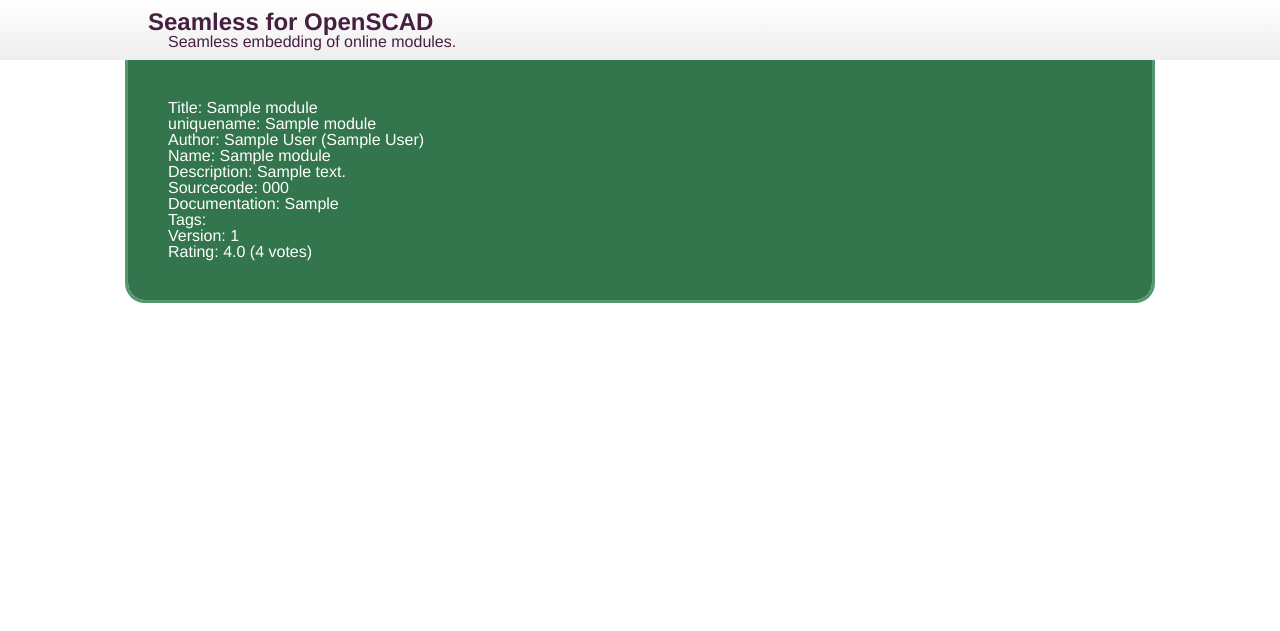
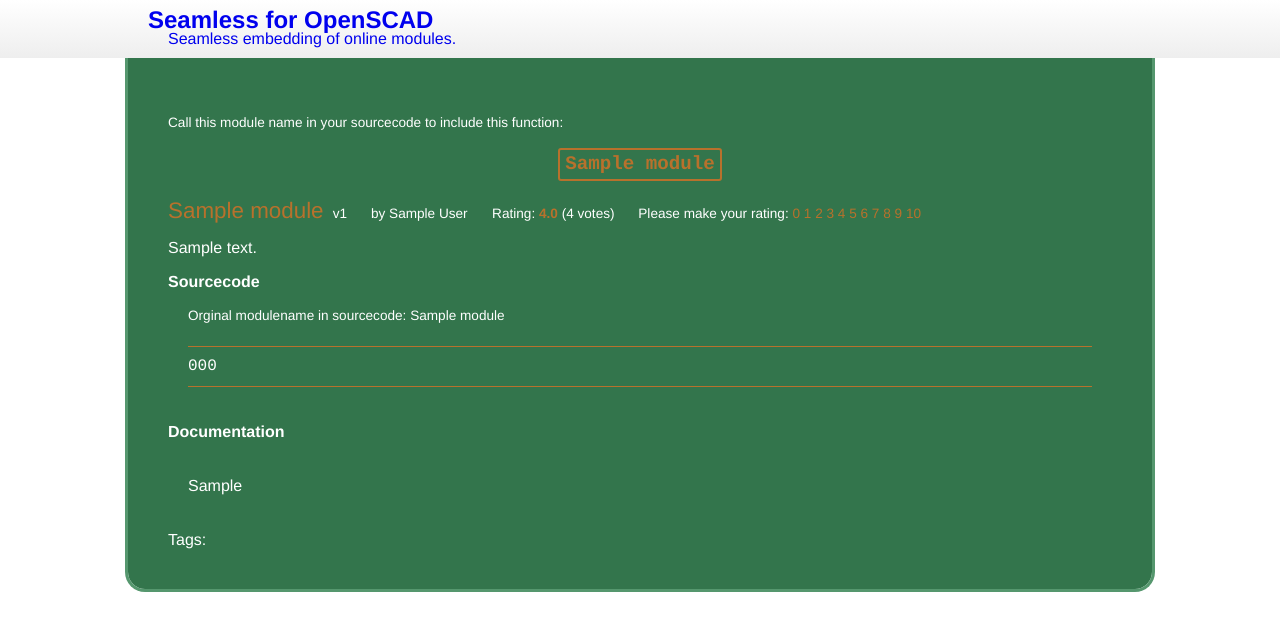
Before and after one commit to Phaiax/openscad-seamlesslib-server, a Django app: page /show/1/ in a window 1280 px wide. Shown: the top 631 px of the page. Run offline with Django 3.2, Linux system fonts and the light colour scheme; tables that the repository leaves empty hold one stand-in row (values such as "Sample post"); style sheets or scripts are compiled from the project's sources; parts of the project's set-up code (start-up, migrations or seed data) failed here and were passed over.

Commit message:
Design stuff

```diff
--- a/etc/requirements.txt
+++ b/etc/requirements.txt
@@ -4,3 +4,5 @@ mysql-python
 mock
 South
 python-dateutil
+django-haystack
+xapian-haystack
--- a/src/api/tests.py
+++ b/src/api/tests.py
@@ -7,7 +7,7 @@ Replace this with more appropriate tests for your application.
 
 from django.test import TestCase
 from web.forms import ModuleForm
-from web.tests import example_module
+from web.tests.modulemodel import example_module
 from django.utils import simplejson
 from dateutil import parser
 
--- a/src/seamless/urls.py
+++ b/src/seamless/urls.py
@@ -9,6 +9,7 @@ urlpatterns = patterns('',
     url(r'^$', 'web.views.home', name='home'),
     url(r'^add/$', 'web.views.add', name='add'),
     url(r'^show/(?P<uuid>[0-9a-f\-]+)/$', 'web.views.show', name='show'),
+    url(r'^rate/(?P<uuid>[0-9a-f\-]+)/(?P<rating>[0-9]{1,2})/$', 'web.views.rate', name='rate'),
 
     url(r'^api/get-by-uniquename/(?P<uniquename>[0-9a-z\-~A-Z]+)/$', 'api.views.get_by_uniquename', name='get_by_uniquename'),
 
@@ -19,5 +20,5 @@ urlpatterns = patterns('',
 
     # Uncomment the next line to enable the admin:
     url(r'^admin/', include(admin.site.urls)),
-
+    url(r'^search/', include('haystack.urls')),
 )
--- a/src/web/models.py
+++ b/src/web/models.py
@@ -11,22 +11,22 @@ class Tag(models.Model):
 
 # Create your models here.
 class Module(models.Model):
-    guid = models.CharField(max_length = 36)
+    guid = models.CharField(db_index=True, max_length = 36)
     title = models.CharField(max_length = 200)
     description = models.TextField()
     author = models.CharField(max_length = 40)
     author_acronym = models.CharField(max_length = 6)
-    created = models.DateTimeField(auto_now_add = True)
+    created = models.DateTimeField(db_index=True, auto_now_add = True)
     finished = models.BooleanField(default = False)
     sourcecode = models.TextField()
     documentation = models.TextField()
-    tags = models.ManyToManyField(Tag, related_name="tagged_modules")
+    tags = models.ManyToManyField(Tag, blank=True, related_name="tagged_modules")
     version = models.IntegerField(default = 1)
     modulename = models.CharField(max_length = 40, validators=[RegexValidator(r"^[a-zA-Z]{1}[a-zA-Z0-9]*$")])
     auth_code = models.CharField(max_length = 36)
-    average_rating = models.FloatField(default = 0)
+    average_rating = models.FloatField(db_index=True, default = 0)
     number_of_ratings = models.IntegerField(default = 0)
-    uniquename = models.CharField(max_length = 100, default='')
+    uniquename = models.CharField(db_index=True, max_length = 100, default='')
 
     class Admin(admin.ModelAdmin):
         list_display = ['modulename', 'version', 'author_acronym', 'finished']
@@ -37,9 +37,14 @@ class Module(models.Model):
         if not self.finished:
             random_tail = ''
             while True:
-                self.uniquename = self.generate_uniquename(random_tail)
+                if random_tail == '' and self.pk:
+                    pass
+                else:
+                    self.uniquename = self.generate_uniquename(random_tail)
                 try:
-                    Module.objects.get(uniquename=self.uniquename)
+                    m = Module.objects.get(uniquename=self.uniquename)
+                    if m.pk == self.pk:
+                        raise Module.DoesNotExist
                     random_tail = uuid.uuid4().__str__()
                 except Module.DoesNotExist:
                     break
@@ -59,3 +64,6 @@ class Module(models.Model):
 
     def get_absolute_url(self):
         return reverse('show', kwargs={'uuid': self.guid})
+
+    def get_rating_url(self, rate):
+        return reverse('rate', kwargs={'uuid': self.guid, 'rating' : rate.__str__()})
--- a/src/web/static/less/styles.less
+++ b/src/web/static/less/styles.less
@@ -11,12 +11,17 @@
 @link-color: @brown;
 
 @font: Helvetica;
+@monofont: Courier;
 
 @rounding: 20px;
+
+@smallfontsize : 0.85em;
+
 
 body {
   font-family: @font;
   color: @white;
+  line-height: 1.2em;
 }
 
 .header {
@@ -41,10 +46,18 @@ body {
   width: 100%;
 }
 
+a {
+  text-decoration: none;
+}
+
 div.content {
   .content-inner {
     padding: 40px;
 
+  }
+
+  a {
+  color: @link-color;
   }
 
   h1 {
@@ -60,6 +73,80 @@ div.content {
     }
   }
 
+  p {
+    padding-top: 15px;
+  }
+
+  div.module {
+    p.title {
+      margin-top: 20px;
+      font-size: 1.4em;
+      color: @brown;
+      display: inline;
+    }
+    p.author {
+      display: inline;
+      font-size: @smallfontsize;
+      padding-left: 20px;
+    }
+    p.version {
+      display: inline;
+      font-size: @smallfontsize;
+      padding-left: 3px;
+    }
+    p.rating {
+      display: inline;
+      padding-left: 20px;
+      font-size: @smallfontsize;
+      span.rating {
+          font-weight: bold;
+        color: @brown;
+      }
+      span.rate {
+        padding-left: 20px;
+        }
+    }
+    p.notfinished {
+      font-weight: bold;
+
+    }
+    p.uniquename-description {
+      font-size: @smallfontsize;
+    }
+
+    p.modulename {
+      font-size: @smallfontsize;
+      margin-left: 20px;
+    }
+    p.uniquename {
+      text-align: center;
+      margin-bottom: 20px;
+      span {
+        border: 2px solid @brown;
+        display: inline-block;
+        font-size: 1.2em;
+        font-weight: bold;
+        color: @brown;
+        font-family: @monofont;
+        padding: 5px;
+        .rounded(3px);
+      }
+    }
+    p.sourcecode-description, p.documentation-description {
+      font-weight: bold;
+    }
+    p.sourcecode {
+      margin: 20px;
+      padding: 10px 0;
+      border-top: 1px solid @brown;
+      border-bottom: 1px solid @brown;
+      font-family: @monofont;
+    }
+    p.documentation {
+      margin: 20px;
+    }
+  }
+
   .border-radius(0, @rounding, @rounding, 0);
   border: 3px solid @green+#222;
   border-top: 0px;
@@ -68,9 +155,7 @@ div.content {
   width: 80%;
 }
 
-a {
-  color: @link-color;
-}
+
 
 .add-module {
   position: absolute;
--- a/src/web/templates/web/base_layout.html
+++ b/src/web/templates/web/base_layout.html
@@ -11,8 +11,8 @@
     <div class="header">
       <div class="header-inner">
         {% block header %}
-        <h1>Seamless for OpenSCAD</h1>
-        <h2>Seamless embedding of online modules.</h2>
+        <h1><a href="/">Seamless for OpenSCAD</a></h1>
+        <h2><a href="/">Seamless embedding of online modules.</a></h2>
         {% endblock %}
         {% block header-additional %}
 
--- a/src/web/templates/web/views/show.html
+++ b/src/web/templates/web/views/show.html
@@ -1,14 +1,33 @@
 {% extends "web/base_layout.html" %}
 
+{% load seamless_extras %}
+
+
 {% block content %}
-    <p>Title: {{ module.title }} </p>
-    <p>uniquename: {{ module.uniquename }} </p>
-    <p>Author: {{ module.author }} ({{ module.author }})</p>
-    <p>Name: {{ module.modulename }} </p>
-    <p>Description: {{ module.description }} </p>
-    <p>Sourcecode: {{ module.sourcecode }} </p>
-    <p>Documentation: {{ module.documentation }} </p>
-    <p>Tags:  </p>
-    <p>Version: {{ module.version }} </p>
-    <p>Rating: {{ module.average_rating }} ({{ module.number_of_ratings }} votes)
+<div class="module">
+    <p class="uniquename-description">Call this module name in your sourcecode to include this function:</p>
+    <p class="uniquename"><span>{{ module.uniquename }} </span></p>
+    <p class="title">{{ module.title }} </p>
+    <p class="version">v{{ module.version }} </p>
+    <p class="author">by {{ module.author }}</p>
+    <p class="rating">Rating: <span class="rating">{{ module.average_rating|round_float }}</span> ({{ module.number_of_ratings }} votes)
+    <span class="rate">Please make your rating:
+      {% for i, rating_link in rating_links %}
+          <a href="{{ rating_link }}" class="rate-{{ i }}">{{ i }}</a>
+      {% endfor %}
+    </span>
+    </p>
+    {% if not module.finished %}
+    <p class="notfinished">This module is not yet final.<br>
+       The owner can edit the sourcecode until he marks this module as finished.<br>
+       This module is not visible in search.</p>
+    {% endif %}
+    <p class="description">{{ module.description }} </p>
+    <p class="sourcecode-description">Sourcecode  </p>
+    <p class="modulename">Orginal modulename in sourcecode: {{ module.modulename }} </p>
+    <p class="sourcecode">{{ module.sourcecode }} </p>
+    <p class="documentation-description">Documentation </p>
+    <p class="documentation">{{ module.documentation }} </p>
+    <p class="tags">Tags:  </p>
+</div>
 {% endblock %}
--- a/src/web/views.py
+++ b/src/web/views.py
@@ -1,8 +1,8 @@
 # Create your views here.
-from django.http.response import HttpResponse, HttpResponseRedirect
-from django.shortcuts import render, get_object_or_404
+from django.core import urlresolvers
+from django.http.response import HttpResponse, HttpResponseRedirect, Http404
+from django.shortcuts import render, get_object_or_404, redirect
 from web.forms import ModuleForm
-from django.core import urlresolvers
 from web.models import Module
 
 def home(request):
@@ -25,4 +25,21 @@ def add(request):
 
 def show(request, uuid):
     M = get_object_or_404(Module.objects, guid=uuid)
-    return render(request, 'web/views/show.html', {'module':M})
+    rating_links = [(i, M.get_rating_url(i)) for i in range(0,11)]
+    return render(request, 'web/views/show.html',
+                  {'module':M,
+                   'rating_links' : rating_links
+                   })
+
+def rate(request, uuid, rating):
+    try:
+        rating = int(float(rating))
+    except:
+        raise Http404
+    if rating < 0 or 10 < rating:
+        raise Http404
+    M = get_object_or_404(Module.objects, guid=uuid)
+    M.average_rating = ( (M.average_rating * M.number_of_ratings) + rating ) / (M.number_of_ratings + 1)
+    M.number_of_ratings = M.number_of_ratings + 1
+    M.save()
+    return redirect(M)
```
Also changed, not shown: src/seamless/settings.py (+11 -0 lines), src/web/tests/__init__.py (+1 -0 lines), src/web/tests/pages.py (+21 -0 lines), src/web/tests/search.py (added, +14 -0 lines).
